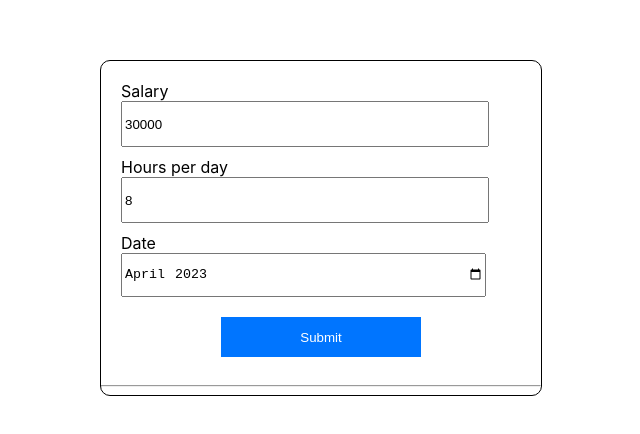
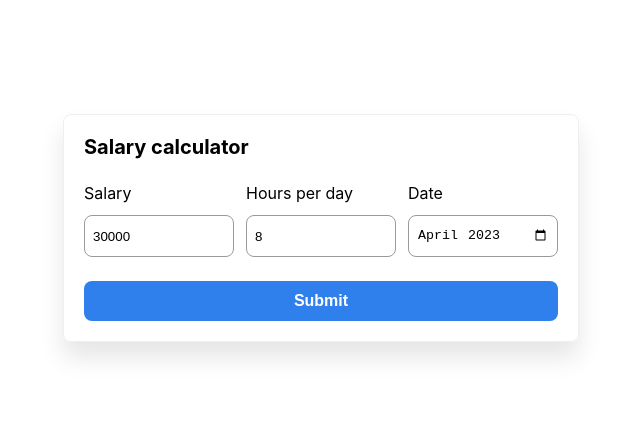
Before and after one commit to sssweetie/salary-calculator, a React (Create React App) app: page / in a window 1280 px wide. Shown: the part 172-606 px from the top of the page, without its empty margins (319-959 px from the left). Built offline with nearby package versions, Linux system fonts and the light colour scheme.

Commit message:
feat: type & style edits

```diff
--- a/src/features/CalculatePayment/CalculatePayment.tsx
+++ b/src/features/CalculatePayment/CalculatePayment.tsx
@@ -7,14 +7,19 @@ import { parseYearMonth, stringifyYearMonth } from './utils';
 import { Output } from './components/Output';
 import { TextField } from './components/TextField';
 
-export const CalculatePayment = () => {
+type FormData = {
+  salary: number;
+  hours: number;
+  yearMonth: string;
+};
+
+export const CalculatePayment: React.FC = () => {
   const [hourSalary, setHourSalary] = useState(0);
   const [workingDays, setWorkingDays] = useState(0);
 
   const {
     handleSubmit,
     control,
-
     formState: { isValid },
   } = useForm({
     defaultValues: {
@@ -24,7 +29,7 @@ export const CalculatePayment = () => {
     },
   });
 
-  const onSubmit = async ({ salary, hours, yearMonth }: any) => {
+  const onSubmit = async ({ salary, hours, yearMonth }: FormData) => {
     try {
       const workingDays = await daysOffService(parseYearMonth(yearMonth));
       setWorkingDays(workingDays);
@@ -38,6 +43,7 @@ export const CalculatePayment = () => {
     <Layout
       form={
         <S.Form onSubmit={handleSubmit(onSubmit)}>
+          <S.FormName>Salary calculator</S.FormName>
           <TextField
             label="Salary"
             type="number"
--- a/src/features/CalculatePayment/components/Layout/Layout.tsx
+++ b/src/features/CalculatePayment/components/Layout/Layout.tsx
@@ -6,11 +6,10 @@ interface Props {
   output: ReactNode;
 }
 
-export const Layout = ({ form, output }: Props) => {
+export const Layout: React.FC<Props> = ({ form, output }) => {
   return (
     <S.Wrapper>
       {form}
-      <hr></hr>
       {output}
     </S.Wrapper>
   );
--- a/src/features/CalculatePayment/components/Layout/styled.ts
+++ b/src/features/CalculatePayment/components/Layout/styled.ts
@@ -1,13 +1,13 @@
 import styled from 'styled-components';
 export const Wrapper = styled.div`
-  min-width: 400px;
-  min-height: 300px;
+  padding: 20px;
   position: absolute;
-  border: 1px solid black;
-  border-radius: 10px;
   top: 50%;
   left: 50%;
   transform: translate(-50%, -50%);
+  border: 1px solid #efefef;
+  border-radius: 8px;
+  box-shadow: 0px 16px 24px rgba(0, 0, 0, 0.1);
 `;
 
 export const Error = styled.label`
--- a/src/features/CalculatePayment/components/Output/Output.tsx
+++ b/src/features/CalculatePayment/components/Output/Output.tsx
@@ -6,12 +6,15 @@ type Props = {
   workingDays: number;
 };
 
-export const Output = ({ hourSalary, workingDays }: Props) => {
+export const Output: React.FC<Props> = ({ hourSalary, workingDays }) => {
   if (workingDays > 0)
     return (
       <S.Wrapper>
-        <S.Output>Number of working days: {workingDays}.</S.Output>
-        <S.Output>1 hour of work is estimated at {hourSalary}.</S.Output>
+        <S.Line />
+        <S.Output>Number of working days: {workingDays}</S.Output>
+        <S.Output>
+          1 hour of work is estimated at {hourSalary.toFixed(1)}
+        </S.Output>
       </S.Wrapper>
     );
   return null;
--- a/src/features/CalculatePayment/components/Output/styled.ts
+++ b/src/features/CalculatePayment/components/Output/styled.ts
@@ -1,7 +1,14 @@
 import styled from 'styled-components';
 
 export const Wrapper = styled.div`
-  padding: 20px;
+  align-items: center;
 `;
 
-export const Output = styled.p``;
+export const Output = styled.p`
+  margin-top: 12px;
+`;
+
+export const Line = styled.hr`
+  border: 1px solid #9a9a9a;
+  margin: 24px 0;
+`;
--- a/src/features/CalculatePayment/components/TextField/TextFIeld.tsx
+++ b/src/features/CalculatePayment/components/TextField/TextFIeld.tsx
@@ -10,7 +10,13 @@ type Props = {
   max?: number;
 };
 
-export const TextField = ({ label, type, control, name, max }: Props) => {
+export const TextField: React.FC<Props> = ({
+  label,
+  type,
+  control,
+  name,
+  max,
+}) => {
   return (
     <Controller
       control={control}
@@ -20,6 +26,7 @@ export const TextField = ({ label, type, control, name, max }: Props) => {
         <S.InputFieldWrapper>
           <label>{label}</label>
           <S.Input $error={Boolean(error)} type={type} {...field} />
+          {Boolean(error) && <S.Error>Incorrect input</S.Error>}
         </S.InputFieldWrapper>
       )}
     />
--- a/src/features/CalculatePayment/components/TextField/styled.ts
+++ b/src/features/CalculatePayment/components/TextField/styled.ts
@@ -3,14 +3,33 @@ import styled from 'styled-components';
 export const InputFieldWrapper = styled.div`
   display: flex;
   flex-direction: column;
-  width: 400px;
-  margin-top: 10px;
+  margin-top: 24px;
 `;
 
 export const Input = styled.input<{ $error: boolean }>`
   border: ${(props) => props.$error && '1px solid red'};
   outline: ${(props) => props.$error && '1px solid red'};
+  &:focus {
+    outline: ${(props) =>
+      props.$error ? '1px solid red' : '1px solid #2f80ed'};
+    border: ${(props) =>
+      props.$error ? '1px solid red' : '1px solid #2f80ed'};
+  }
 
+  padding: 0 8px;
+  border: 1px solid #9a9a9a;
+  border-radius: 8px;
   height: 40px;
-  width: 90%;
+  flex-grow: 1;
+  margin-top: 12px;
 `;
+
+export const Error = styled.p`
+  margin-top: 12px;
+  padding: 10px;
+  font-size: 14px;
+  text-align: center;
+  border-radius: 8px;
+  color: #d32f2f;
+  background-color: #ffe8e8;
+`;
--- a/src/features/CalculatePayment/styled.ts
+++ b/src/features/CalculatePayment/styled.ts
@@ -1,21 +1,33 @@
 import styled from 'styled-components';
 
+export const FormName = styled.h3`
+  grid-area: header;
+  margin: 0;
+  font-size: 20px;
+`;
+
 export const Form = styled.form`
-  display: flex;
-  flex-direction: column;
-  align-items: center;
-  padding: 10px 20px 20px 20px;
+  display: grid;
+  grid-template-areas:
+    'header header header'
+    'input1 input2 input3'
+    'button button button';
+  grid-column-gap: 12px;
+  grid-template-columns: repeat(3, 150px);
 `;
 
 export const SubmitButton = styled.button.attrs({ type: 'submit' })<{
   disabled: boolean;
 }>`
-  background-color: #0075ff;
+  background-color: #2f80ed;
   color: #ffffff;
   height: 40px;
-  width: 200px;
   border: 0;
-  margin-top: 20px;
+  grid-area: button;
+  border-radius: 8px;
+  margin-top: 24px;
+  font-size: 16px;
+  font-weight: 700;
   &:hover {
     cursor: ${(props) => (props.disabled ? 'auto' : 'pointer')};
   }
--- a/src/features/CalculatePayment/utils/utils.ts
+++ b/src/features/CalculatePayment/utils/utils.ts
@@ -1,11 +1,13 @@
-export const stringifyYearMonth = (date: Date) => {
+export const stringifyYearMonth = (date: Date): string => {
   return `${date.getFullYear()}-${String(date.getMonth() + 1).padStart(
     2,
     '0'
   )}`;
 };
 
-export const parseYearMonth = (str: string) => {
+export const parseYearMonth = (
+  str: string
+): { year: string; month: string } => {
   const [year, month] = str.split('-');
   return { year, month };
 };
--- a/src/index.css
+++ b/src/index.css
@@ -11,3 +11,7 @@ code {
   font-family: source-code-pro, Menlo, Monaco, Consolas, 'Courier New',
     monospace;
 }
+
+p {
+  margin: 0;
+}
```
Also changed, not shown: src/features/CalculatePayment/types.ts (deleted, +0 -12 lines).
